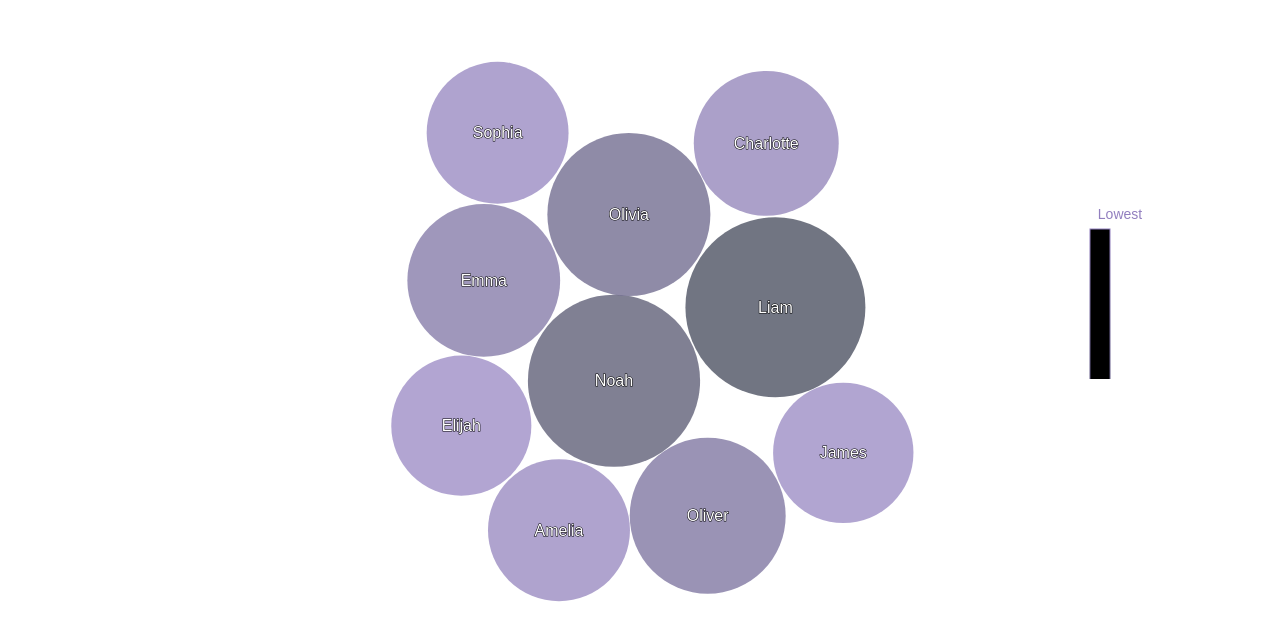
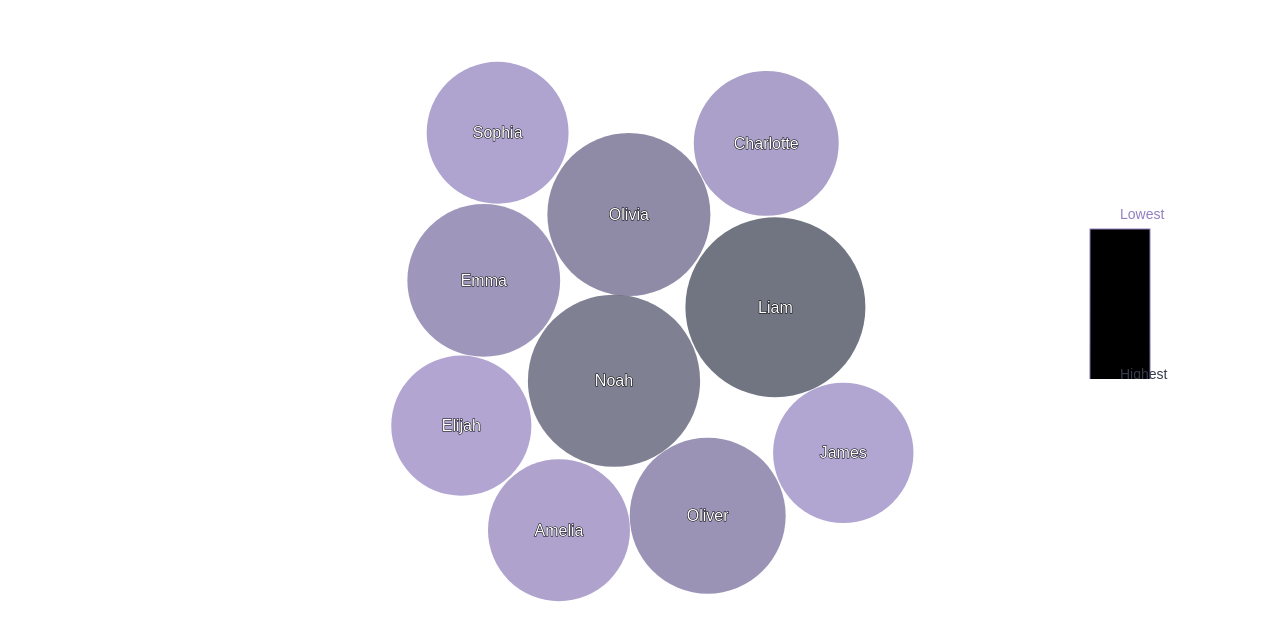
Before and after one commit to marilyn8/marilyn8.github.io, a plain HTML site: page index.html in a window 1280 px wide. Shown: the part 121-762 px from the top of the page. Drawn offline with nearby package versions, Linux system fonts and the light colour scheme.

Commit message:
Update index.html

```diff
--- a/index.html
+++ b/index.html
@@ -120,9 +120,9 @@
         <stop offset="100%" stop-color="#363b4e" />
       </linearGradient>
     </defs>
-    <rect x="30" y="50" width="20" height="300" stroke="url(#bubble-legend-gradient)" />
-    <text x="60" y="40" text-anchor="middle" font-size="14" fill="#927fbf">Lowest</text>
-    <text x="60" y="300" text-anchor="middle" font-size="14" fill="#363b4e">Highest</text>
+    <rect x="30" y="50" width="60" height="600" stroke="url(#bubble-legend-gradient)" />
+    <text x="60" y="40" text-anchor="left" font-size="14" fill="#927fbf">Lowest</text>
+    <text x="60" y="200" text-anchor="left" font-size="14" fill="#363b4e">Highest</text>
   </svg>
 
   <script src="https://d3js.org/d3.v7.min.js"></script>
```
